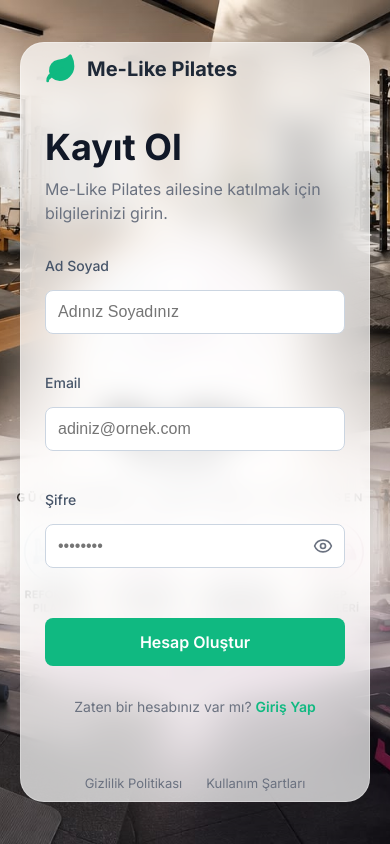
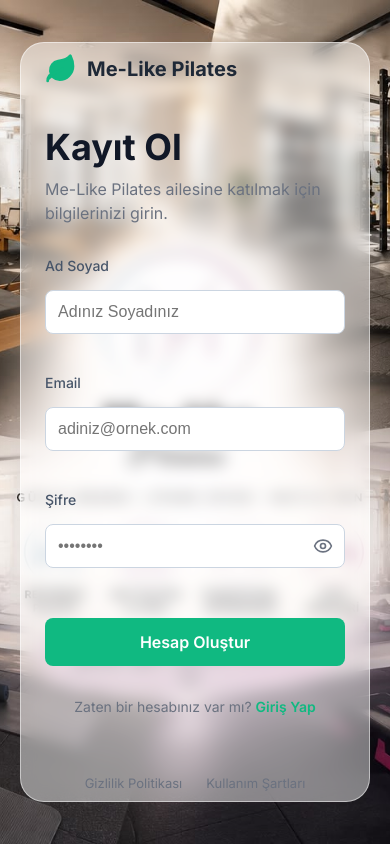
Before and after one commit to Hilal-Kocer/melike-pilates, a React (Vite) app: page /register in a window 390 px wide. Built offline with nearby package versions, Linux system fonts and the light colour scheme; no server answers.

Commit message:
Reduce opacity and blur on mobile form to make background more visible

```diff
--- a/src/pages/ForgotPassword.css
+++ b/src/pages/ForgotPassword.css
@@ -225,11 +225,11 @@
     padding: 32px 24px;
     border-radius: 24px;
     margin-top: 0;
-    background-color: rgba(255, 255, 255, 0.7);
-    backdrop-filter: blur(16px);
-    -webkit-backdrop-filter: blur(16px);
-    border: 1px solid rgba(255, 255, 255, 0.3);
-    box-shadow: 0 12px 40px rgba(0,0,0,0.25);
+    background-color: rgba(255, 255, 255, 0.45);
+    backdrop-filter: blur(8px);
+    -webkit-backdrop-filter: blur(8px);
+    border: 1px solid rgba(255, 255, 255, 0.5);
+    box-shadow: 0 12px 40px rgba(0,0,0,0.15);
     height: auto;
     max-height: 90vh;
     overflow-y: auto;
--- a/src/pages/Login.css
+++ b/src/pages/Login.css
@@ -318,11 +318,11 @@
     padding: 32px 24px;
     border-radius: 24px;
     margin-top: 0;
-    background-color: rgba(255, 255, 255, 0.7);
-    backdrop-filter: blur(16px);
-    -webkit-backdrop-filter: blur(16px);
-    border: 1px solid rgba(255, 255, 255, 0.3);
-    box-shadow: 0 12px 40px rgba(0,0,0,0.25);
+    background-color: rgba(255, 255, 255, 0.45);
+    backdrop-filter: blur(8px);
+    -webkit-backdrop-filter: blur(8px);
+    border: 1px solid rgba(255, 255, 255, 0.5);
+    box-shadow: 0 12px 40px rgba(0,0,0,0.15);
     height: auto;
     max-height: 90vh;
     overflow-y: auto;
--- a/src/pages/Register.css
+++ b/src/pages/Register.css
@@ -225,11 +225,11 @@
     padding: 32px 24px;
     border-radius: 24px;
     margin-top: 0;
-    background-color: rgba(255, 255, 255, 0.7);
-    backdrop-filter: blur(16px);
-    -webkit-backdrop-filter: blur(16px);
-    border: 1px solid rgba(255, 255, 255, 0.3);
-    box-shadow: 0 12px 40px rgba(0,0,0,0.25);
+    background-color: rgba(255, 255, 255, 0.45);
+    backdrop-filter: blur(8px);
+    -webkit-backdrop-filter: blur(8px);
+    border: 1px solid rgba(255, 255, 255, 0.5);
+    box-shadow: 0 12px 40px rgba(0,0,0,0.15);
     height: auto;
     max-height: 90vh;
     overflow-y: auto;
```
